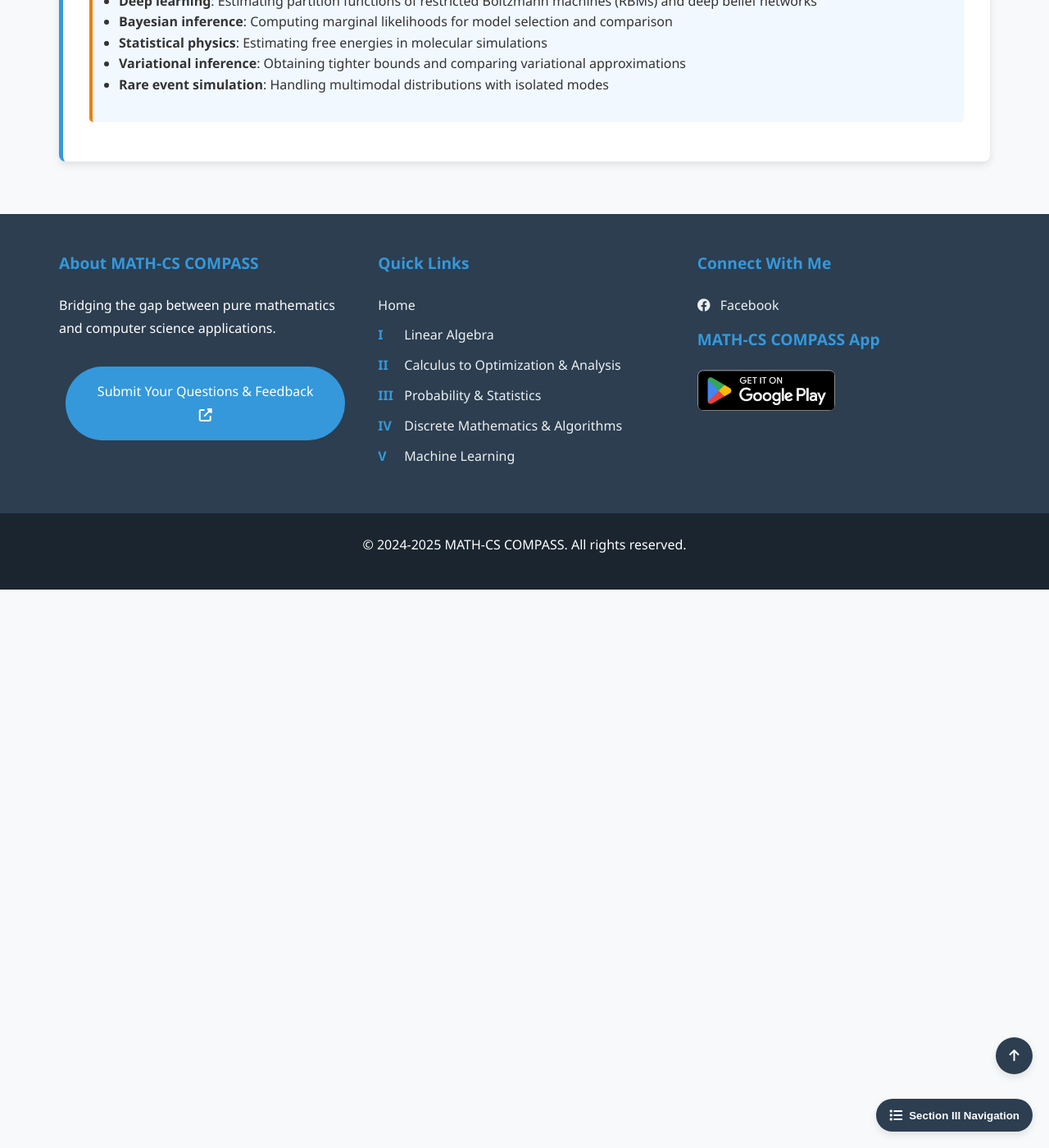
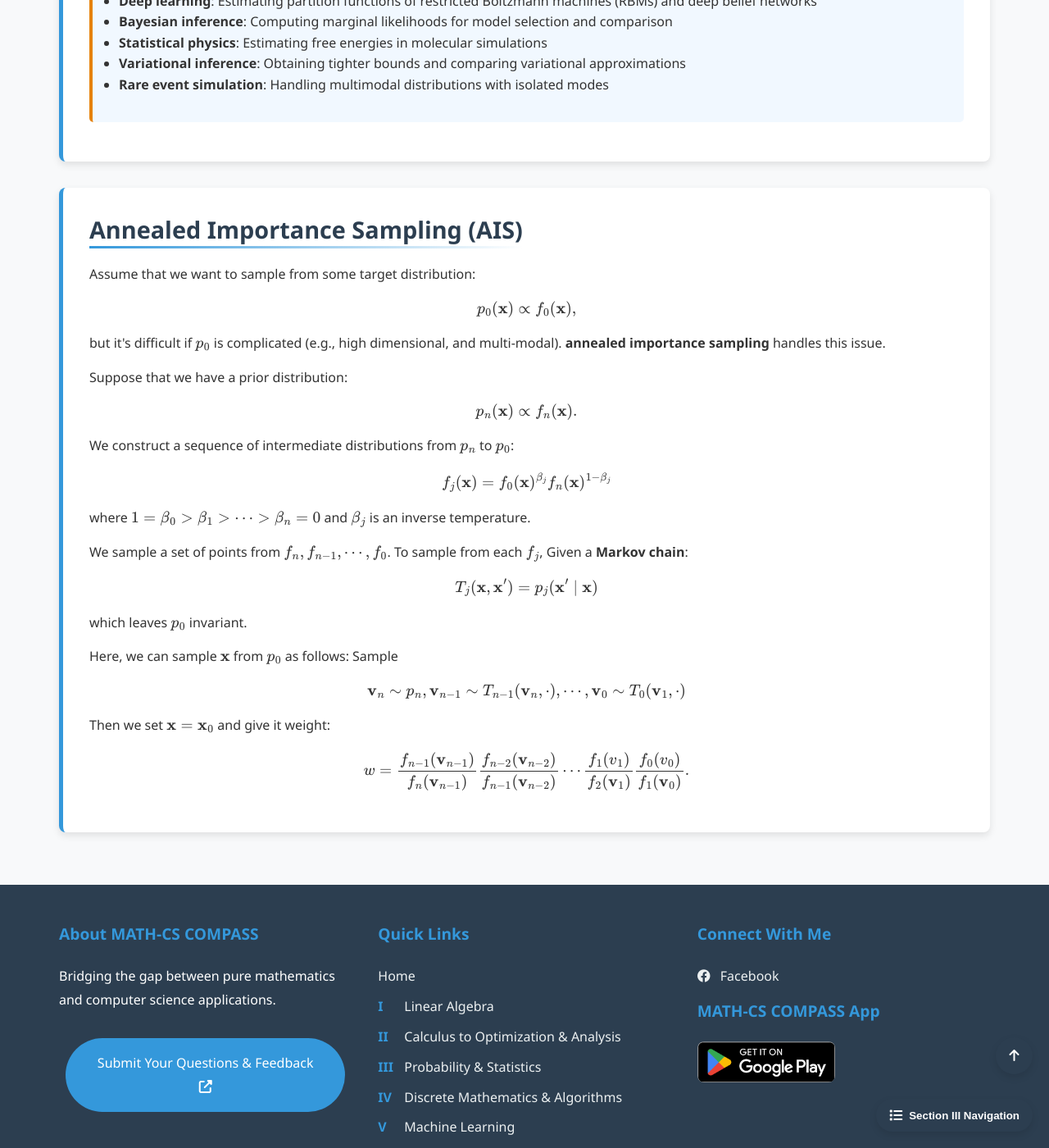
Before and after one commit to Yusukey01/yusukey01.github.io, a Jekyll site: the page built from Mathematics/Probability/importance_sampling.html, in a window 1280 px wide and 1400 px high, scrolled down 7072 px. Shown: the whole window at 82% size. Built offline with Jekyll 4.4.1, drawn with Linux system fonts in a browser that asks for light colours.

Commit message:
making Importance sampling, direct

```diff
--- a/Mathematics/Probability/importance_sampling.html
+++ b/Mathematics/Probability/importance_sampling.html
@@ -501,6 +501,50 @@ uses_python: false
                     </ul>
                 </div>
             </section>
+
+             <section id="ais" class="section-content">
+                <h2>Annealed Importance Sampling (AIS)</h2>
+                <p>
+                    Assume that we want to sample from some target distribution:
+                    \[
+                    p_0(\mathbf{x}) \propto f_0(\mathbf{x}),
+                    \]
+                    but it's difficult if \(p_0\) is complicated (e.g., high dimensional, and multi-modal). <strong>annealed importance sampling</strong> handles
+                    this issue.
+                </p>
+                <p>
+                    Suppose that we have a prior distribution:
+                    \[
+                    p_n(\mathbf{x}) \propto f_n(\mathbf{x}).
+                    \]
+                    We construct a sequence of intermediate distributions from \(p_n\) to \(p_0\):
+                    \[
+                    f_j (\mathbf{x}) = f_0(\mathbf{x})^{\beta_j}f_n(\mathbf{x})^{1 - \beta_j}
+                    \]
+                    where \(1 = \beta_0 > \beta_1 > \cdots > \beta_n = 0\) and \(\beta_j\) is an inverse temperature.
+                </p>
+                <p>
+                    We sample a set of points from \(f_n, f_{n-1}, \cdots, f_0\). To sample from each \(f_j\), Given
+                    a <strong>Markov chain</strong>:
+                    \[
+                    T_j(\mathbf{x}, \mathbf{x}') = p_j(\mathbf{x}' \mid \mathbf{x})
+                    \]
+                    which leaves \(p_0\) invariant.
+                </p>
+
+                <p>
+                    Here, we can sample \(\mathbf{x}\) from \(p_0\) as follows:
+                    Sample
+                    \[\mathbf{v}_n \sim p_n, \mathbf{v}_{n-1} \sim T_{n-1}(\mathbf{v}_n, \cdot), \cdots, \mathbf{v}_0 \sim T_0(\mathbf{v}_1, \cdot)
+                    \]
+                    Then we set \(\mathbf{x} = \mathbf{x}_0\) and give it weight:
+                    \[
+                    w = \frac{f_{n-1}(\mathbf{v}_{n-1})}{f_n(\mathbf{v}_{n-1})}\frac{f_{n-2}(\mathbf{v}_{n-2})}{f_{n-1}(\mathbf{v}_{n-2})}\cdots\frac{f_1(v_1)}{f_2(\mathbf{v}_1)}\frac{f_0(v_0)}{f_1(\mathbf{v}_0)}.
+                    \]
+                </p>
+
+             </section>
+
         </div>
 
         <script src="/js/main.js"></script>
```
